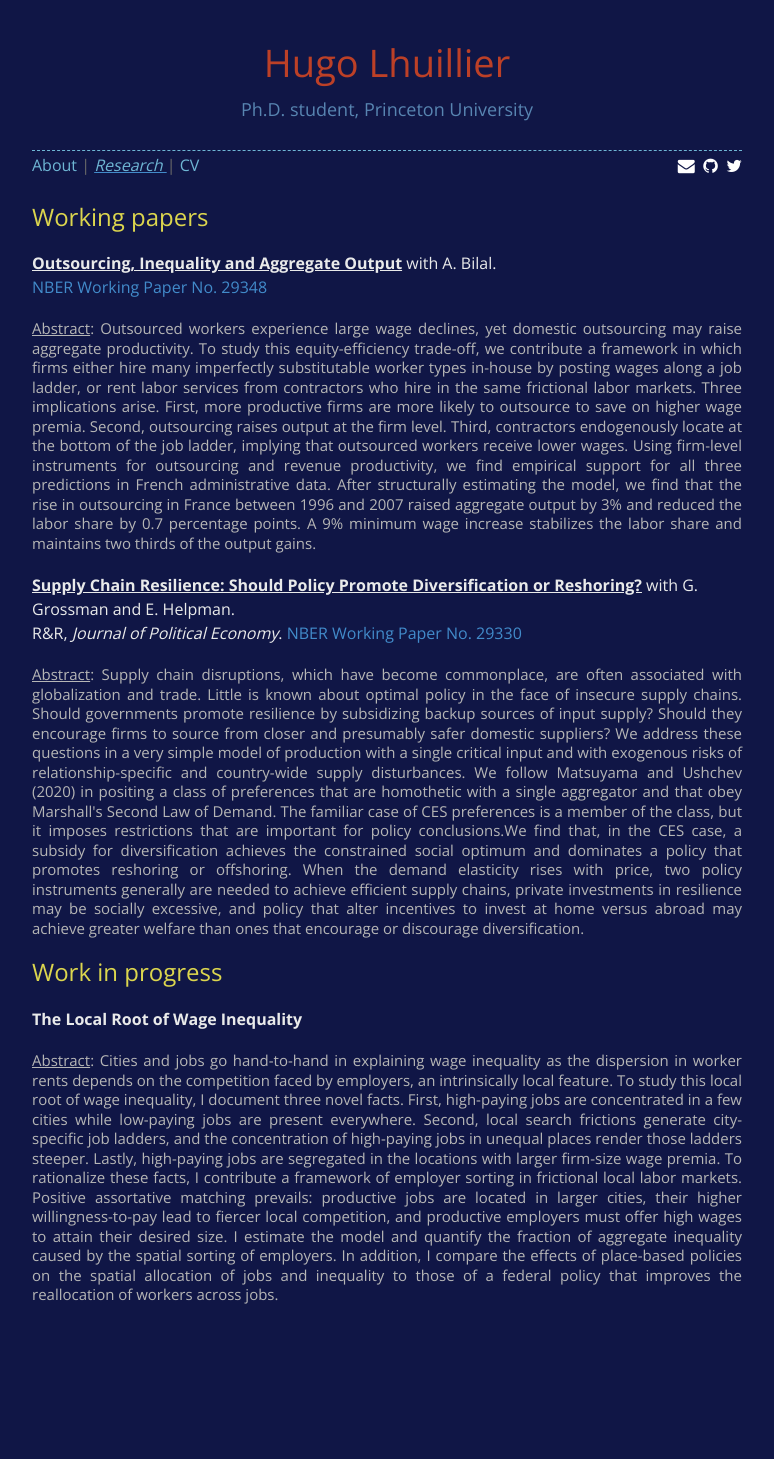
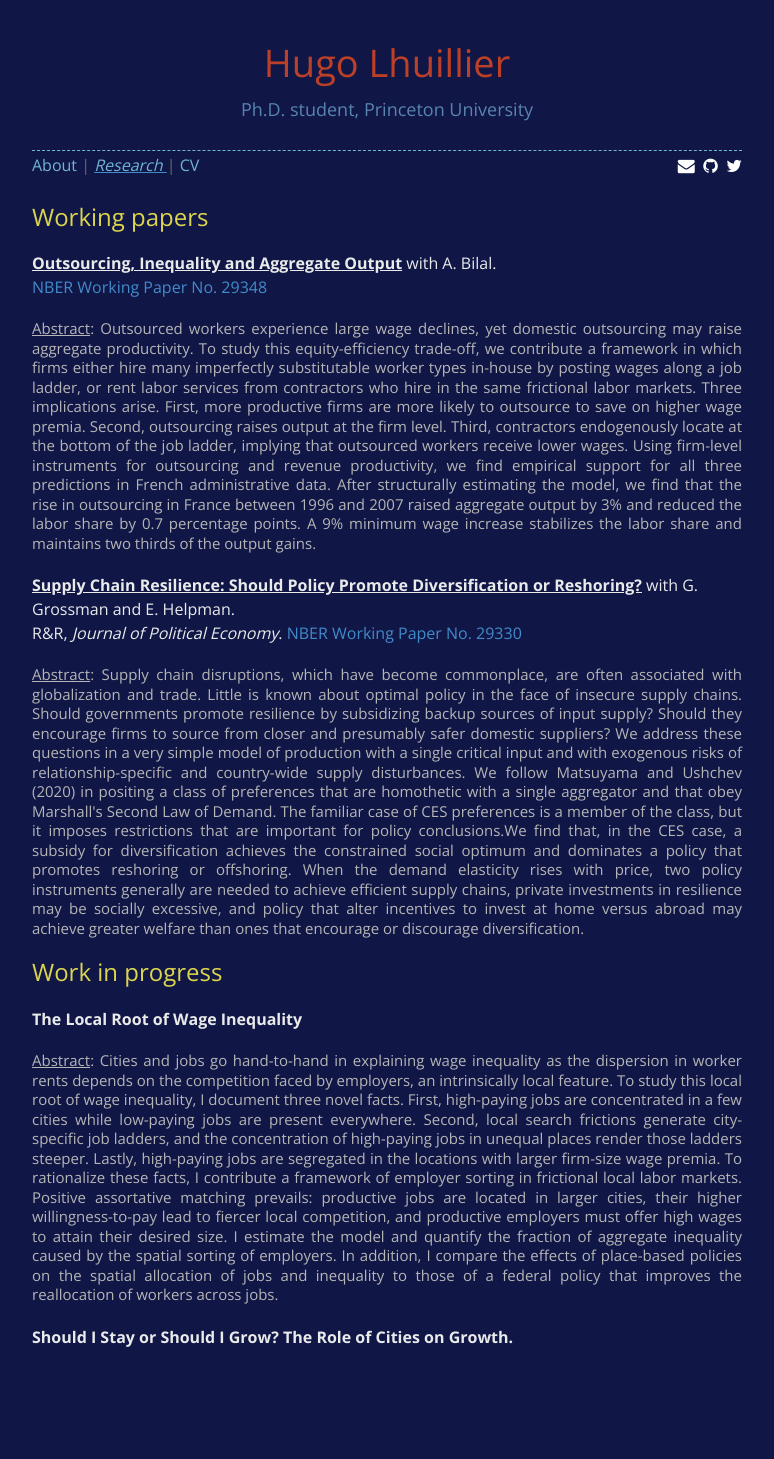
Before and after one commit to HugoLhuillier/hugolhuillier.github.io, a Jekyll site: the page built from research.html, in a window 1280 px wide. Shown: the whole page, without its empty margins (253-1027 px from the left). Built offline with Jekyll 4.4.1, drawn with Linux system fonts in a browser that asks for light colours; nearby versions of some CDN libraries; comment, search, counter and statistics services are not loaded; before the commit the page ends 1415 px from its top, so only the background shows below that.

Commit message:
:sparkles: add JMP in research

```diff
--- a/research.html
+++ b/research.html
@@ -21,4 +21,4 @@ R&R, <i>Journal of Political Economy</i>. <a href="https://www.nber.org/papers/w
 
 <h6><u>Abstract</u>: Cities and jobs go hand-to-hand in explaining wage inequality as the dispersion in worker rents depends on the competition faced by employers, an intrinsically local feature. To study this local root of wage inequality, I document three novel facts. First, high-paying jobs are concentrated in a few cities while low-paying jobs are present everywhere. Second, local search frictions generate city-specific job ladders, and the concentration of high-paying jobs in unequal places render those ladders steeper. Lastly, high-paying jobs are segregated in the locations with larger firm-size wage premia. To rationalize these facts, I contribute a framework of employer sorting in frictional local labor markets. Positive assortative matching prevails: productive jobs are located in larger cities, their higher willingness-to-pay lead to fiercer local competition, and productive employers must offer high wages to attain their desired size. I estimate the model and quantify the fraction of aggregate inequality caused by the spatial sorting of employers. In addition, I compare the effects of place-based policies on the spatial allocation of jobs and inequality to those of a federal policy that improves the reallocation of workers across jobs.  </h6>
 
-<!-- <b>Where Should I Grow? The Spatial Role </b></p> -->
+<b>Should I Stay or Should I Grow? The Role of Cities on Growth. </b></p>
```
